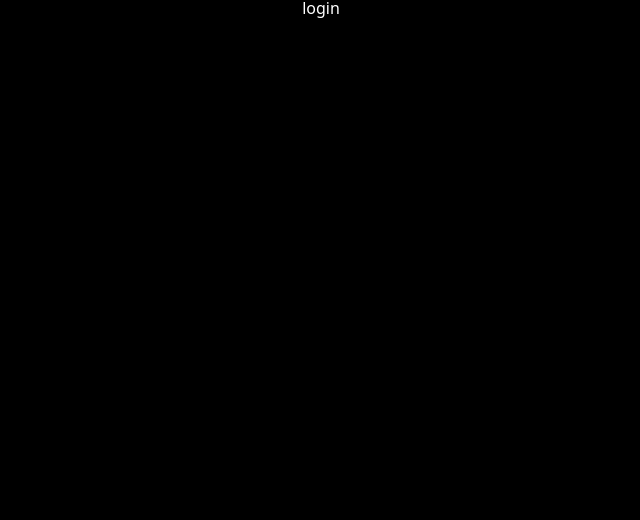
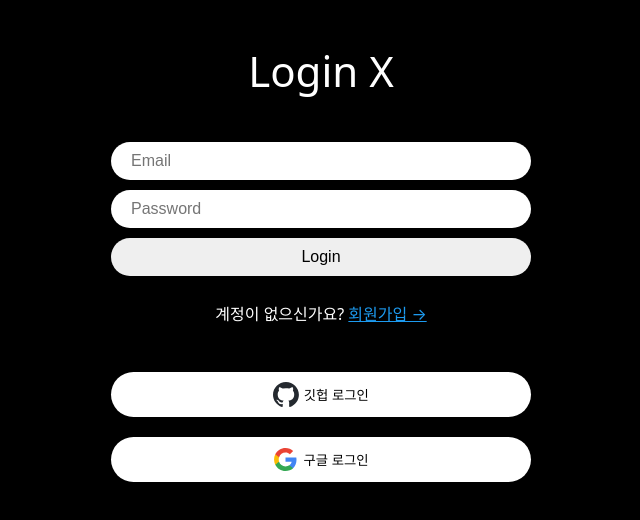
Before and after one commit to RumbleBi/firebase-practice, a React (Vite) app: page /login in a window 1280 px wide. Shown: the top 520 px of the page, without its empty margins (319-959 px from the left). Built offline with nearby package versions, Linux system fonts and the light colour scheme.

Commit message:
add google & github login

```diff
--- /dev/null
+++ b/src/components/githubBtn.tsx
@@ -0,0 +1,44 @@
+import { GithubAuthProvider, signInWithPopup } from "firebase/auth";
+import { styled } from "styled-components";
+import { auth } from "../firebase";
+import { useNavigate } from "react-router-dom";
+
+const Button = styled.button`
+  margin-top: 50px;
+  background-color: #fff;
+  font-weight: 500;
+  width: 100%;
+  color: black;
+  padding: 10px 20px;
+  border: none;
+  border-radius: 50px;
+  display: flex;
+  gap: 5px;
+  align-items: center;
+  justify-content: center;
+  cursor: pointer;
+`;
+
+const Logo = styled.img`
+  height: 25px;
+`;
+
+export default function GithubBtn() {
+  const navigate = useNavigate();
+
+  const handleGithubLogin = async () => {
+    try {
+      const provider = new GithubAuthProvider();
+      await signInWithPopup(auth, provider);
+      navigate("/home");
+    } catch (e) {
+      console.log(e);
+    }
+  };
+  return (
+    <Button onClick={handleGithubLogin}>
+      <Logo src='/github-logo.svg' />
+      깃헙 로그인
+    </Button>
+  );
+}
--- /dev/null
+++ b/src/components/googleBtn.tsx
@@ -0,0 +1,44 @@
+import { GoogleAuthProvider, signInWithPopup } from "firebase/auth";
+import { styled } from "styled-components";
+import { auth } from "../firebase";
+import { useNavigate } from "react-router-dom";
+
+const Button = styled.button`
+  margin-top: 20px;
+  background-color: #fff;
+  font-weight: 500;
+  width: 100%;
+  color: black;
+  padding: 10px 20px;
+  border: none;
+  border-radius: 50px;
+  display: flex;
+  gap: 5px;
+  align-items: center;
+  justify-content: center;
+  cursor: pointer;
+`;
+
+const Logo = styled.img`
+  height: 25px;
+`;
+
+export default function GoogleBtn() {
+  const navigate = useNavigate();
+
+  const handleGoogleLogin = async () => {
+    try {
+      const provider = new GoogleAuthProvider();
+      await signInWithPopup(auth, provider);
+      navigate("/home");
+    } catch (e) {
+      console.log(e);
+    }
+  };
+  return (
+    <Button onClick={handleGoogleLogin}>
+      <Logo src='/google-logo.svg' />
+      구글 로그인
+    </Button>
+  );
+}
--- a/src/components/routes/config.tsx
+++ b/src/components/routes/config.tsx
@@ -16,7 +16,7 @@ export const router = createBrowserRouter([
     ),
     children: [
       {
-        path: "",
+        path: "/home",
         element: <Home />,
       },
       {
--- a/src/components/routes/login.tsx
+++ b/src/components/routes/login.tsx
@@ -1,3 +1,78 @@
-export default function Login() {
-  return <div>login</div>;
+import { useState } from "react";
+import { auth } from "../../firebase";
+import { Link, useNavigate } from "react-router-dom";
+import { FirebaseError } from "firebase/app";
+import { signInWithEmailAndPassword } from "firebase/auth";
+import { Error, Form, Input, Switcher, Title, Wrap } from "../../styles/auth.styled";
+import GithubBtn from "../githubBtn";
+import GoogleBtn from "../googleBtn";
+
+export default function Signup() {
+  const navigate = useNavigate();
+
+  const [isLoading, setIsLoading] = useState(false);
+  const [error, setError] = useState("");
+  const [email, setEmail] = useState("");
+  const [password, setPassword] = useState("");
+
+  const handleUserInputs = (e: React.ChangeEvent<HTMLInputElement>) => {
+    const {
+      target: { name, value },
+    } = e;
+
+    if (name === "email") {
+      setEmail(value);
+    } else if (name === "password") {
+      setPassword(value);
+    }
+  };
+  const submitSingup = async (e: React.FormEvent<HTMLFormElement>) => {
+    e.preventDefault();
+    setError("");
+    if (isLoading || email === "" || password === "") return;
+
+    try {
+      setIsLoading(true);
+      await signInWithEmailAndPassword(auth, email, password);
+      navigate("/home");
+    } catch (e) {
+      if (e instanceof FirebaseError) {
+        setError(e.message);
+      }
+      console.log(e);
+    } finally {
+      setIsLoading(false);
+    }
+  };
+
+  return (
+    <Wrap>
+      <Title>Login X</Title>
+      <Form onSubmit={submitSingup}>
+        <Input
+          name='email'
+          value={email}
+          placeholder='Email'
+          type='email'
+          required
+          onChange={handleUserInputs}
+        />
+        <Input
+          name='password'
+          value={password}
+          placeholder='Password'
+          type='password'
+          required
+          onChange={handleUserInputs}
+        />
+        <Input type='submit' value={isLoading ? "Loading" : "Login"} />
+      </Form>
+      {error !== "" ? <Error>{error}</Error> : null}
+      <Switcher>
+        계정이 없으신가요? <Link to='/signup'>회원가입 &rarr;</Link>
+      </Switcher>
+      <GithubBtn />
+      <GoogleBtn />
+    </Wrap>
+  );
 }
--- a/src/components/routes/signup.tsx
+++ b/src/components/routes/signup.tsx
@@ -1,48 +1,9 @@
 import { createUserWithEmailAndPassword, updateProfile } from "firebase/auth";
 import { useState } from "react";
-import { styled } from "styled-components";
 import { auth } from "../../firebase";
-import { useNavigate } from "react-router-dom";
-
-const Wrap = styled.div`
-  height: 100%;
-  display: flex;
-  flex-direction: column;
-  align-items: center;
-  width: 420px;
-  padding: 50px 0px;
-`;
-
-const Title = styled.h1`
-  font-size: 42px;
-`;
-
-const Form = styled.form`
-  margin-top: 50px;
-  display: flex;
-  flex-direction: column;
-  gap: 10px;
-  width: 100%;
-`;
-
-const Input = styled.input`
-  padding: 10px 20px;
-  border-radius: 50px;
-  border: none;
-  width: 100%;
-  font-size: 16px;
-  &[type="submit"] {
-    cursor: pointer;
-    &:hover {
-      opacity: 0.8;
-    }
-  }
-`;
-
-const Error = styled.div`
-  font-weight: 600;
-  color: tomato;
-`;
+import { Link, useNavigate } from "react-router-dom";
+import { FirebaseError } from "firebase/app";
+import { Error, Form, Input, Switcher, Title, Wrap } from "../../styles/auth.styled";
 
 export default function Signup() {
   const navigate = useNavigate();
@@ -68,6 +29,7 @@ export default function Signup() {
   };
   const submitSingup = async (e: React.FormEvent<HTMLFormElement>) => {
     e.preventDefault();
+    setError("");
     if (isLoading || name === "" || email === "" || password === "") return;
 
     try {
@@ -82,6 +44,9 @@ export default function Signup() {
 
       navigate("/");
     } catch (e) {
+      if (e instanceof FirebaseError) {
+        setError(e.message);
+      }
       console.log(e);
     } finally {
       setIsLoading(false);
@@ -119,6 +84,9 @@ export default function Signup() {
         <Input type='submit' value={isLoading ? "Loading" : "Signup"} />
       </Form>
       {error !== "" ? <Error>{error}</Error> : null}
+      <Switcher>
+        이미 계정이 있으신가요? <Link to='/login'>로그인 &rarr;</Link>
+      </Switcher>
     </Wrap>
   );
 }
--- /dev/null
+++ b/src/styles/auth.styled.ts
@@ -0,0 +1,51 @@
+import { styled } from "styled-components";
+
+const Wrap = styled.div`
+  height: 100%;
+  display: flex;
+  flex-direction: column;
+  align-items: center;
+  width: 420px;
+  padding: 50px 0px;
+`;
+
+const Title = styled.h1`
+  font-size: 42px;
+`;
+
+const Form = styled.form`
+  margin-top: 50px;
+  margin-bottom: 10px;
+  display: flex;
+  flex-direction: column;
+  gap: 10px;
+  width: 100%;
+`;
+
+const Input = styled.input`
+  padding: 10px 20px;
+  border-radius: 50px;
+  border: none;
+  width: 100%;
+  font-size: 16px;
+  &[type="submit"] {
+    cursor: pointer;
+    &:hover {
+      opacity: 0.8;
+    }
+  }
+`;
+
+const Error = styled.div`
+  font-weight: 600;
+  color: tomato;
+`;
+
+const Switcher = styled.span`
+  margin-top: 20px;
+  a {
+    color: #1d9bf0;
+  }
+`;
+
+export { Wrap, Title, Form, Input, Switcher, Error };
```
Also changed, not shown: public/github-logo.svg (added), public/google-logo.svg (added).
